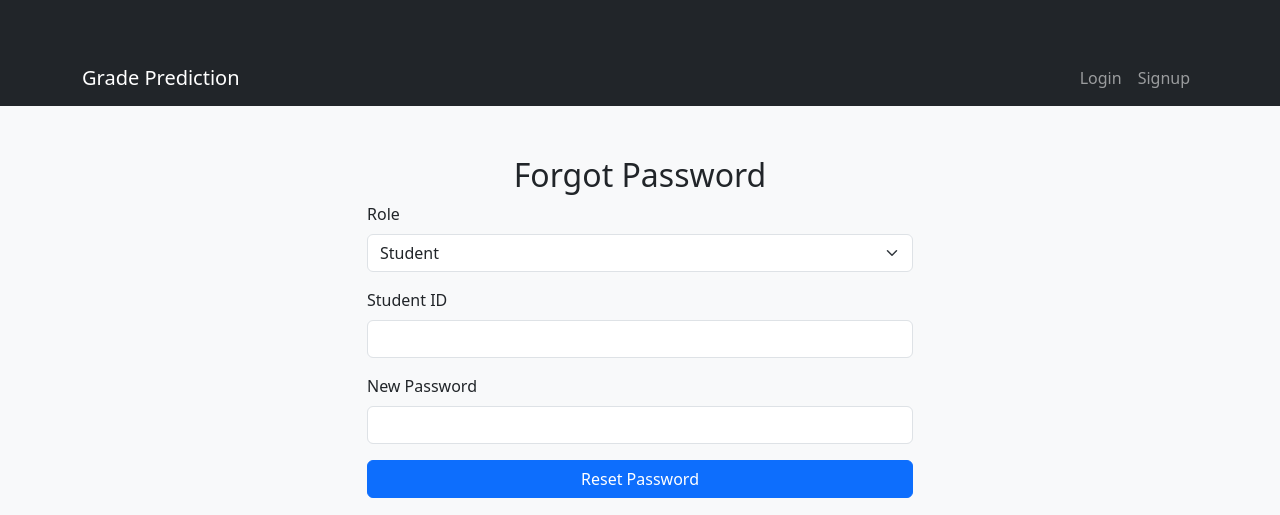
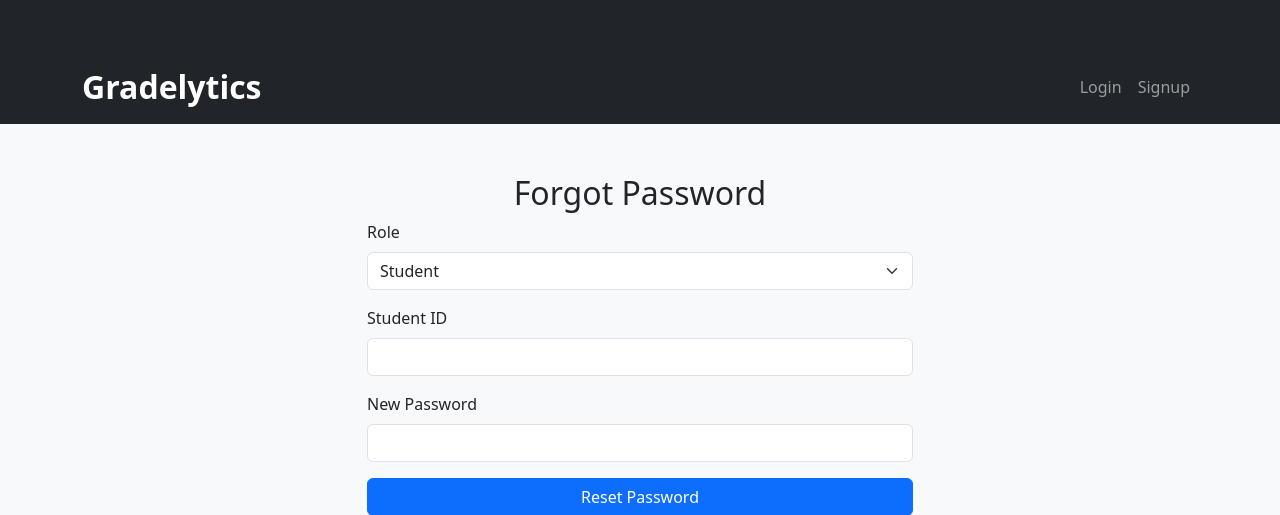
Before and after one commit to Aakritisingla1895/Student-Grade-Prediction-Web-App-Code, a Flask app: page /forgot_password in a window 1280 px wide. Shown: the top 515 px of the page. Run offline with Flask 3, Linux system fonts and the light colour scheme; some libraries are stand-ins or nearby versions.

Commit message:
Update base.html

```diff
--- a/templates/base.html
+++ b/templates/base.html
@@ -3,14 +3,26 @@
 <head>
     <meta charset="UTF-8">
     <meta name="viewport" content="width=device-width, initial-scale=1.0">
-    <title>Student Grade Prediction</title>
+    <title>Gradelytics</title>
     <link href="https://cdn.jsdelivr.net/npm/bootstrap@5.3.0/dist/css/bootstrap.min.css" rel="stylesheet">
     <link rel="stylesheet" href="{{ url_for('static', filename='styles.css') }}">
+    <style>
+        .brand-center {
+            font-weight: bold;
+            font-size: 2.5rem;
+            text-align: center;
+            margin-bottom: 2rem;
+        }
+        .brand-top-left {
+            font-weight: bold;
+            font-size: 2rem;
+        }
+    </style>
 </head>
 <body>
     <nav class="navbar navbar-expand-lg navbar-dark bg-dark">
         <div class="container">
-            <a class="navbar-brand" href="{{ url_for('dashboard') }}">Grade Prediction</a>
+            <a class="navbar-brand brand-top-left" href="{{ url_for('dashboard') }}">Gradelytics</a>
             <button class="navbar-toggler" type="button" data-bs-toggle="collapse" data-bs-target="#navbarNav" aria-controls="navbarNav" aria-expanded="false" aria-label="Toggle navigation">
                 <span class="navbar-toggler-icon"></span>
             </button>
@@ -49,6 +61,9 @@
                 {% endfor %}
             {% endif %}
         {% endwith %}
+        {% if request.endpoint in ['login', 'signup'] %}
+            <div class="brand-center">Gradelytics</div>
+        {% endif %}
         {% block content %}{% endblock %}
     </div>
     <script src="https://cdn.jsdelivr.net/npm/bootstrap@5.3.0/dist/js/bootstrap.bundle.min.js"></script>
```
